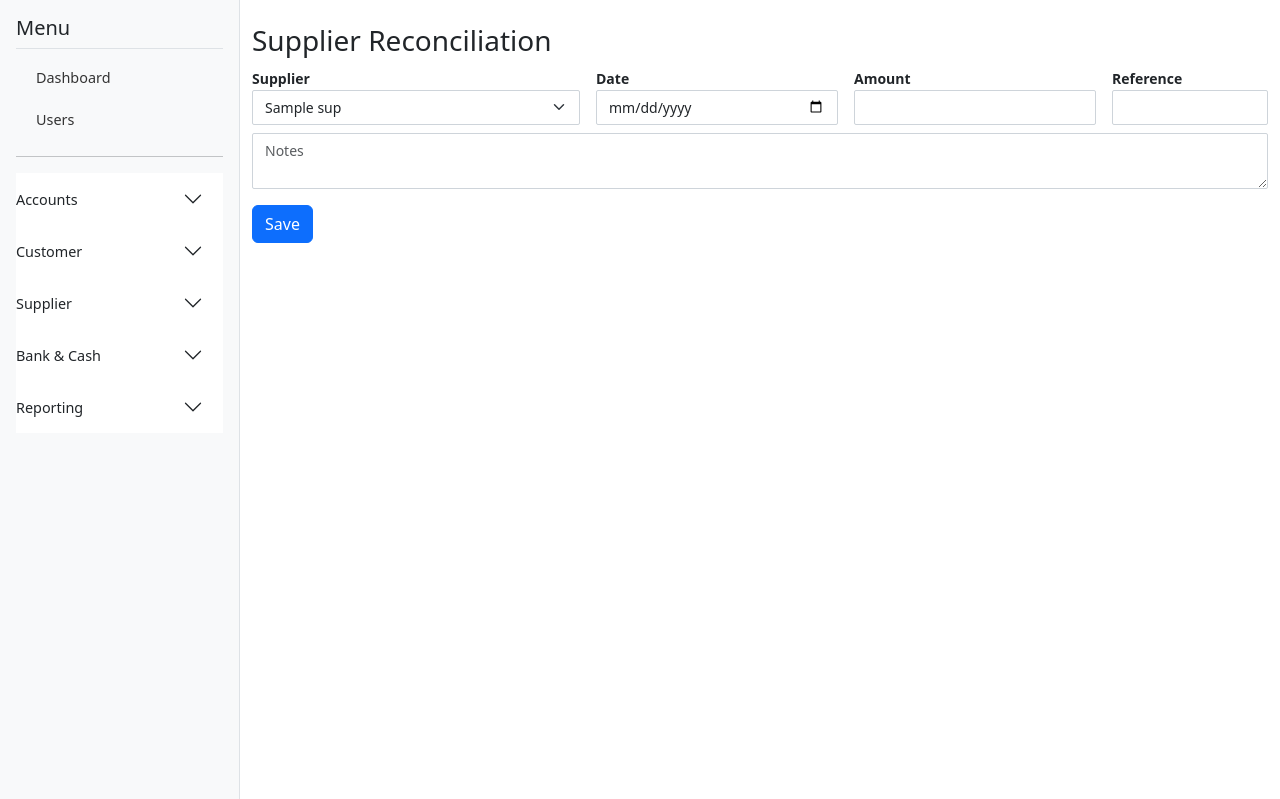
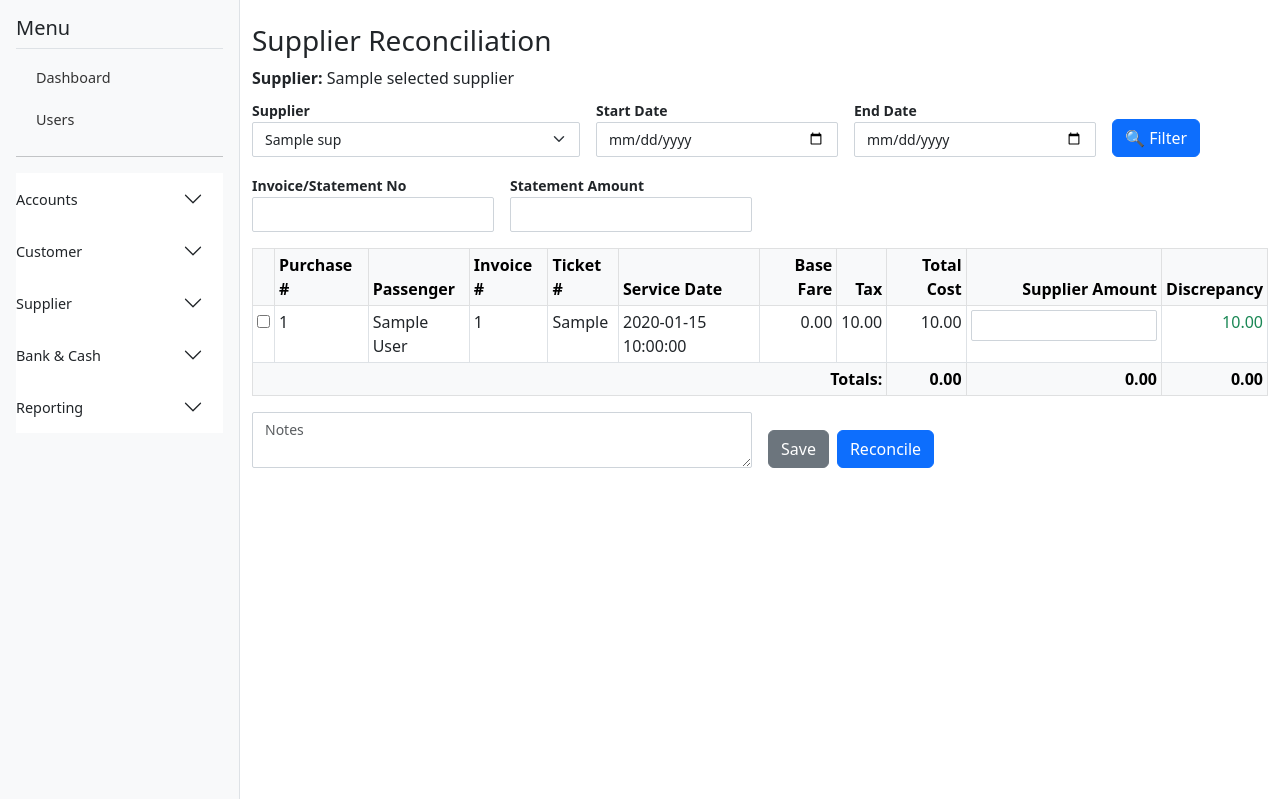
Before and after one commit to farhathwin/tbo, a Flask app: template app/templates/accounting/supplier_reconcile.html in a window 1280 px wide. Shown: the part 40-839 px from the top of the page. Run offline with Flask 3, Linux system fonts and the light colour scheme; the template is opened without the code that fills it: most values are stand-ins (such as "Sample title", 1, 10 or a date in 2020); some libraries are stand-ins or nearby versions.

Commit message:
Enhance supplier reconciliation workflow

```diff
--- a/app/templates/accounting/supplier_reconcile.html
+++ b/app/templates/accounting/supplier_reconcile.html
@@ -2,34 +2,148 @@
 {% block title %}Supplier Reconciliation{% endblock %}
 {% block content %}
 <h3>Supplier Reconciliation</h3>
-<form method="POST">
-  <div class="row g-3">
+{% if selected_supplier %}
+<div class="mb-2"><strong>Supplier:</strong> {{ selected_supplier.business_name }}</div>
+{% endif %}
+
+<form method="get" class="row g-3 mb-3">
   <div class="col-md-4">
     <label>Supplier</label>
-      <select name="supplier_id" class="form-select" required>
+    <select name="supplier_id" class="form-select">
+      <option value="">-- Select --</option>
       {% for sup in suppliers %}
-        <option value="{{ sup.id }}">{{ sup.business_name }}</option>
+      <option value="{{ sup.id }}" {% if sup.id == selected_supplier_id %}selected{% endif %}>{{ sup.business_name }}</option>
       {% endfor %}
     </select>
   </div>
   <div class="col-md-3">
-      <label>Date</label>
-      <input type="date" name="recon_date" class="form-control" value="{{ current_date }}" required>
+    <label>Start Date</label>
+    <input type="date" name="start_date" class="form-control" value="{{ start_date }}">
   </div>
   <div class="col-md-3">
-      <label>Amount</label>
-      <input type="number" step="0.01" name="amount" class="form-control" required>
+    <label>End Date</label>
+    <input type="date" name="end_date" class="form-control" value="{{ end_date }}">
   </div>
-    <div class="col-md-2">
-      <label>Reference</label>
-      <input type="text" name="reference" class="form-control">
+  <div class="col-md-2 d-flex align-items-end">
+    <button type="submit" class="btn btn-primary">🔍 Filter</button>
+  </div>
+</form>
+
+<form method="post" id="reconForm">
+  <input type="hidden" name="supplier_id" value="{{ selected_supplier_id }}">
+  <input type="hidden" name="recon_date" value="{{ current_date }}">
+  <div class="row g-3 mb-3">
+    <div class="col-md-3">
+      <label>Invoice/Statement No</label>
+      <input type="text" name="reference" class="form-control" required>
+    </div>
+    <div class="col-md-3">
+      <label>Statement Amount</label>
+      <input type="number" step="0.01" name="statement_amount" class="form-control" required>
     </div>
   </div>
-  <div class="mt-2">
+  <table class="table table-sm table-bordered">
+    <thead class="table-light">
+      <tr>
+        <th></th>
+        <th>Purchase #</th>
+        <th>Passenger</th>
+        <th>Invoice #</th>
+        <th>Ticket #</th>
+        <th>Service Date</th>
+        <th class="text-end">Base Fare</th>
+        <th class="text-end">Tax</th>
+        <th class="text-end">Total Cost</th>
+        <th class="text-end">Supplier Amount</th>
+        <th class="text-end">Discrepancy</th>
+      </tr>
+    </thead>
+    <tbody>
+      {% for line in lines %}
+      <tr>
+        <td><input type="checkbox" name="line_ids" value="{{ line.id }}" class="line-check"></td>
+        <td>{{ line.purchase_number }}</td>
+        <td>{{ line.pax.first_name }} {{ line.pax.last_name }}</td>
+        <td>{{ line.invoice.invoice_number }}</td>
+        <td>{{ line.ticket_no }}</td>
+        <td>{{ line.service_date }}</td>
+        <td class="text-end">{{ '%.2f'|format(line.base_fare or 0) }}</td>
+        <td class="text-end">{{ '%.2f'|format(line.tax or 0) }}</td>
+        <td class="text-end total-cost" data-line="{{ line.id }}">{{ '%.2f'|format((line.base_fare or 0)+(line.tax or 0)) }}</td>
+        <td><input type="number" step="0.01" class="form-control form-control-sm supplier-amount" name="supplier_amount_{{ line.id }}" data-line="{{ line.id }}"></td>
+        <td class="text-end discrepancy" data-line="{{ line.id }}">0.00</td>
+      </tr>
+      {% else %}
+      <tr><td colspan="11" class="text-center">No lines found.</td></tr>
+      {% endfor %}
+    </tbody>
+    <tfoot>
+      <tr class="table-light">
+        <th colspan="8" class="text-end">Totals:</th>
+        <th class="text-end" id="totalCost">0.00</th>
+        <th class="text-end" id="totalSupplier">0.00</th>
+        <th class="text-end" id="totalDisc">0.00</th>
+      </tr>
+    </tfoot>
+  </table>
+
+  <div class="row g-3">
+    <div class="col-md-6">
       <textarea name="notes" class="form-control" placeholder="Notes"></textarea>
     </div>
-  <div class="mt-3">
-    <button type="submit" class="btn btn-primary">Save</button>
+    <div class="col-md-3 d-flex align-items-end">
+      <button type="submit" name="action" value="save" class="btn btn-secondary me-2">Save</button>
+      <button type="submit" name="action" value="reconcile" class="btn btn-primary">Reconcile</button>
+    </div>
   </div>
 </form>
 {% endblock %}
+
+{% block scripts %}
+<script>
+function calc() {
+  let totalCost = 0;
+  let totalSupplier = 0;
+  document.querySelectorAll('.line-check').forEach(cb => {
+    const id = cb.value;
+    const costEl = document.querySelector('.total-cost[data-line="' + id + '"]');
+    const supEl = document.querySelector('.supplier-amount[data-line="' + id + '"]');
+    const discEl = document.querySelector('.discrepancy[data-line="' + id + '"]');
+    const cost = parseFloat(costEl.textContent) || 0;
+    const supplierAmt = parseFloat(supEl.value) || 0;
+    if (cb.checked) {
+      totalCost += cost;
+      totalSupplier += supplierAmt;
+    }
+    const diff = (cost - supplierAmt).toFixed(2);
+    discEl.textContent = diff;
+    discEl.classList.remove('text-success','text-danger');
+    if (diff > 0) discEl.classList.add('text-success');
+    else if (diff < 0) discEl.classList.add('text-danger');
+  });
+  const discTotal = (totalCost - totalSupplier).toFixed(2);
+  document.getElementById('totalCost').textContent = totalCost.toFixed(2);
+  document.getElementById('totalSupplier').textContent = totalSupplier.toFixed(2);
+  const discEl = document.getElementById('totalDisc');
+  discEl.textContent = discTotal;
+  discEl.classList.remove('text-success','text-danger');
+  if (discTotal > 0) discEl.classList.add('text-success');
+  else if (discTotal < 0) discEl.classList.add('text-danger');
+}
+
+document.querySelectorAll('.supplier-amount, .line-check').forEach(el => {
+  el.addEventListener('input', calc);
+});
+window.addEventListener('load', calc);
+
+document.getElementById('reconForm').addEventListener('submit', function(e) {
+  if (e.submitter && e.submitter.value === 'reconcile') {
+    calc();
+    if (parseFloat(document.getElementById('totalDisc').textContent) !== 0) {
+      e.preventDefault();
+      alert('Discrepancies must be zero to reconcile');
+    }
+  }
+});
+</script>
+{% endblock %}
```
Also changed, not shown: app/models/models.py (+30 -2 lines), app/routes/accounting_routes.py (+102 -7 lines), app/templates/accounting/supplier_reconciliation_list.html (added, +33 -0 lines), migrations/versions/39d60885286f_supplier_reconciliation_updates.py (added, +18 -0 lines). Lines whose indentation alone changed are shown as unchanged.
